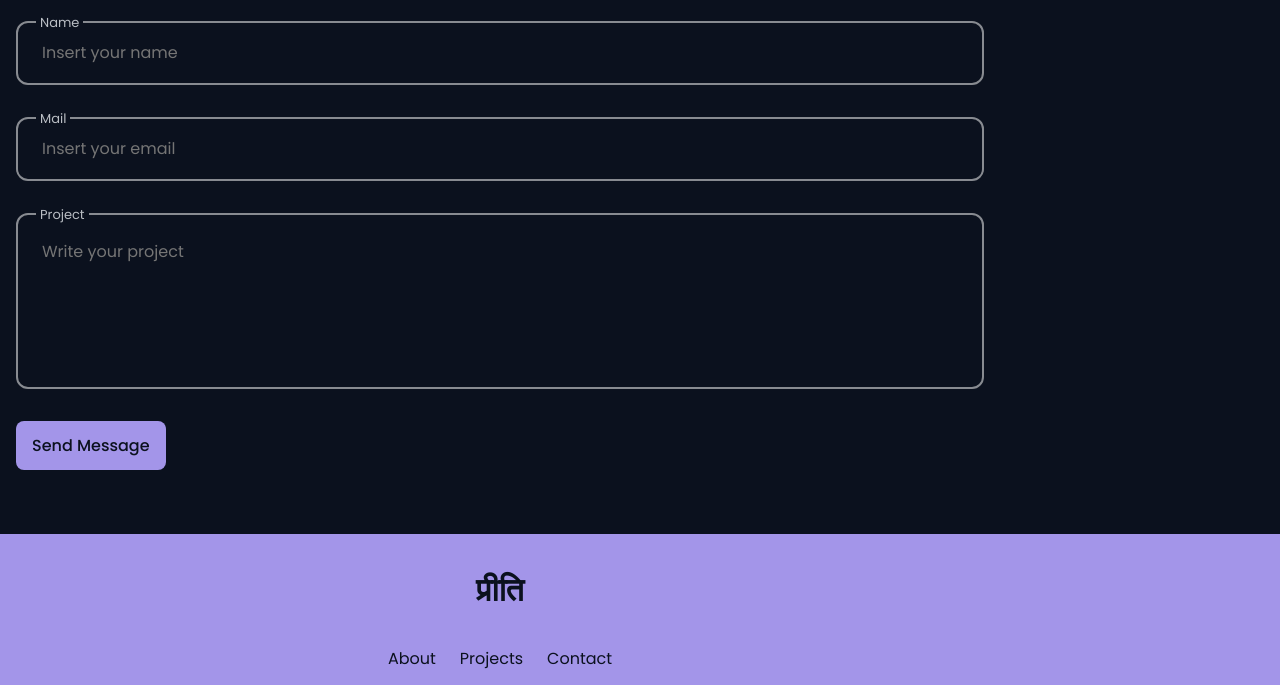
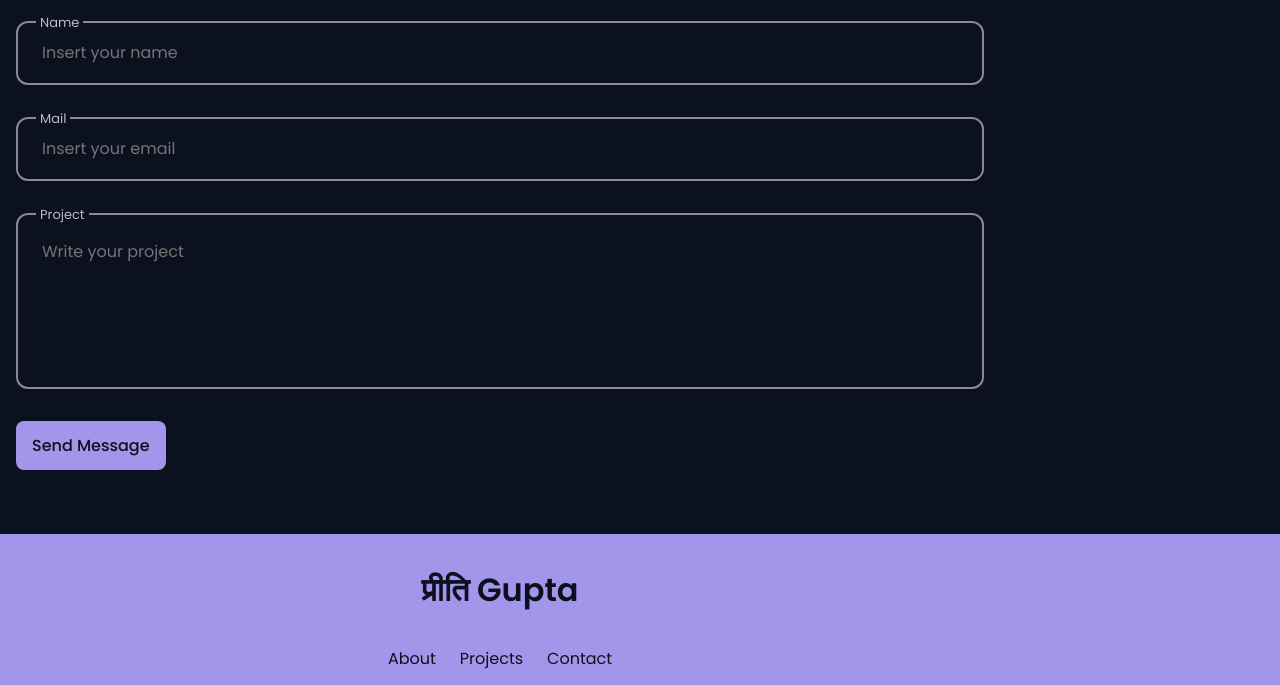
Before and after one commit to priti200/protfolio, a plain HTML site: page index.html in a window 1280 px wide. Shown: the part 4655-5340 px from the top of the page. Drawn offline with nearby package versions, Linux system fonts and the light colour scheme.

Commit message:
<made a footer section

```diff
--- a/index.html
+++ b/index.html
@@ -415,7 +415,7 @@
     <!------=============== FOOTER ===================------->
     <footer class="footer">
         <div class="footer_container container">
-            <h1 class="footer_title"> प्रीति </h1>
+            <h1 class="footer_title"> प्रीति Gupta</h1>
 
             <ul class="footer_list">
                 <li>
```
